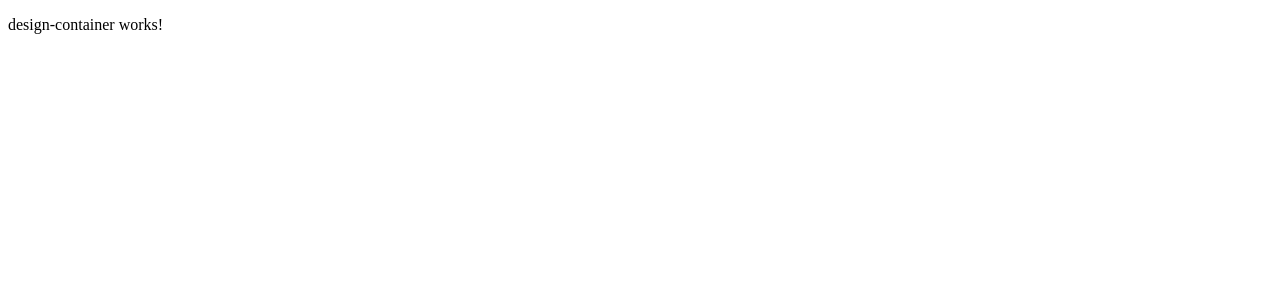
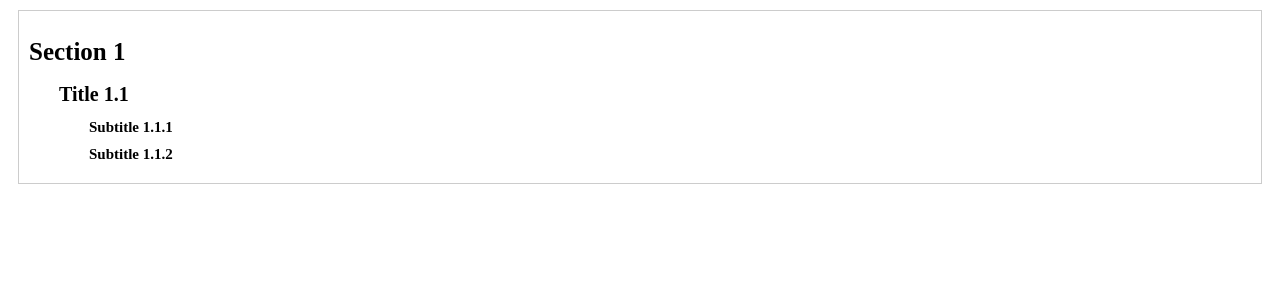
Before and after one commit to Bouhm-Yassine/report-designer, an Angular app: page /templates in a window 1280 px wide. Shown: the top 300 px of the page. Built offline with nearby package versions, Linux system fonts and the light colour scheme.

Commit message:
add title component and set up global report architecture

```diff
--- a/src/app/feature/pages/templates/components/design-container/design-container.component.html
+++ b/src/app/feature/pages/templates/components/design-container/design-container.component.html
@@ -1 +1,9 @@
-<p>design-container works!</p>
+<app-section *ngFor="let section of report.sections" [title]="section.name">
+  <app-title *ngFor="let title of section.titles" [name]="title.name">
+    <app-title
+      *ngFor="let subtitle of title.subtitles"
+      [name]="subtitle.name"
+      [isSubtitle]="true"
+    ></app-title>
+  </app-title>
+</app-section>
--- a/src/app/feature/pages/templates/components/design-container/design-container.component.ts
+++ b/src/app/feature/pages/templates/components/design-container/design-container.component.ts
@@ -6,5 +6,20 @@ import { Component } from '@angular/core';
   styleUrls: ['./design-container.component.scss']
 })
 export class DesignContainerComponent {
-
+  report = {
+    sections: [
+      {
+        name: 'Section 1',
+        titles: [
+          {
+            name: 'Title 1.1',
+            subtitles: [
+              { name: 'Subtitle 1.1.1' },
+              { name: 'Subtitle 1.1.2' }
+            ]
+          }
+        ]
+      }
+    ]
+  };
 }
--- a/src/app/feature/pages/templates/components/section/section.component.ts
+++ b/src/app/feature/pages/templates/components/section/section.component.ts
@@ -1,10 +1,25 @@
-import { Component } from '@angular/core';
+import { Component, Input } from '@angular/core';
 
 @Component({
   selector: 'app-section',
-  templateUrl: './section.component.html',
-  styleUrls: ['./section.component.scss']
+  template: `
+    <div class="section">
+      <h1 class="title">{{title}}</h1>
+
+      <ng-content></ng-content>
+    </div>
+  `,
+  styles: [`
+    .section {
+      border: 1px solid #ccc;
+      padding: 10px;
+      margin: 10px;
+    }
+    .title {
+      font-size: 25px
+    }
+  `]
 })
 export class SectionComponent {
-
+  @Input() title!: string;
 }
--- /dev/null
+++ b/src/app/feature/pages/templates/components/title/title.component.html
@@ -0,0 +1 @@
+<p>title works!</p>
--- /dev/null
+++ b/src/app/feature/pages/templates/components/title/title.component.ts
@@ -0,0 +1,23 @@
+import { Component, Input } from '@angular/core';
+
+@Component({
+  selector: 'app-title',
+  template: `
+    <h1 [ngClass]="isSubtitle ? 'subtitle' : 'title'">{{name}}</h1>
+    <ng-content></ng-content>
+  `,
+  styles: [`
+    .title {
+      margin-left: 30px;
+      font-size: 20px
+    }
+    .subtitle {
+      margin-left: 60px;
+      font-size: 15px
+    }
+  `]
+})
+export class TitleComponent {
+  @Input() name!: string;
+  @Input() isSubtitle: boolean = false;
+}
--- a/src/app/feature/pages/templates/templates.module.ts
+++ b/src/app/feature/pages/templates/templates.module.ts
@@ -3,6 +3,7 @@ import { CommonModule } from '@angular/common';
 import { SectionComponent } from './components/section/section.component';
 import { DesignContainerComponent } from './components/design-container/design-container.component';
 import { RouterModule, Routes } from '@angular/router';
+import { TitleComponent } from './components/title/title.component';
 
 const routes: Routes = [
   {
@@ -12,7 +13,7 @@ const routes: Routes = [
 ];
 
 @NgModule({
-  declarations: [SectionComponent, DesignContainerComponent],
+  declarations: [SectionComponent, DesignContainerComponent, TitleComponent],
   imports: [
     CommonModule,
     RouterModule.forChild(routes),
```
Also changed, not shown: src/app/feature/pages/templates/components/title/title.component.scss (added), 1 other file (tests, documents, lock files or other folders).
